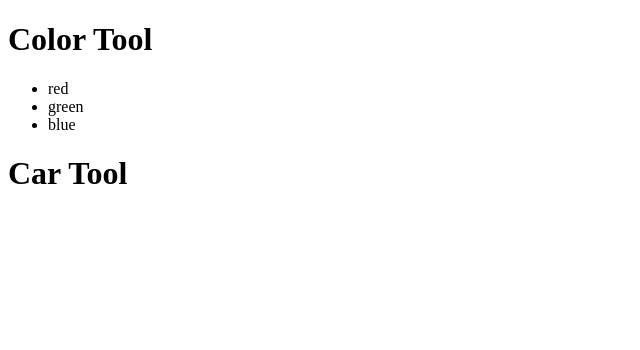
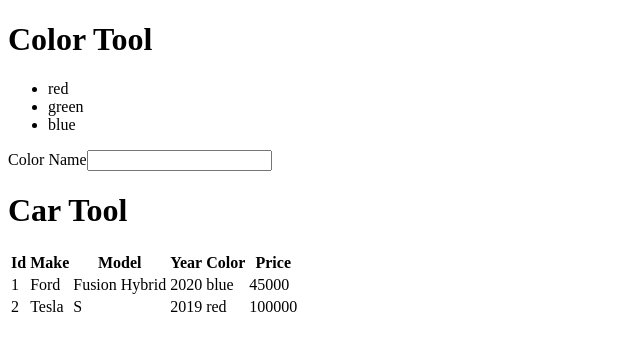
Before and after one commit to t4d-classes/react_12092020, a React (Create React App) app in the folder demo-app/: page / in a window 1280 px wide. Shown: the top 350 px of the page, without its empty margins (0-640 px from the left). Built offline with nearby package versions, Linux system fonts and the light colour scheme.

Commit message:
add code demos

```diff
--- /dev/null
+++ b/demo-app/src/components/CarTable.js
@@ -0,0 +1,42 @@
+import React from 'react';
+import PropTypes from 'prop-types';
+
+import { CarViewRow } from './CarViewRow';
+
+export function CarTable(props) {
+
+  return (
+    <table>
+      <thead>
+        <tr>
+          <th>Id</th>
+          <th>Make</th>
+          <th>Model</th>
+          <th>Year</th>
+          <th>Color</th>
+          <th>Price</th>
+        </tr>
+      </thead>
+      <tbody>
+        {props.cars.map(car => <CarViewRow key={car.id} car={car} />)}
+      </tbody>
+    </table>
+  );
+
+
+}
+
+CarTable.defaultProps = {
+  cars: [],
+};
+
+CarTable.propTypes = {
+  cars: PropTypes.arrayOf(PropTypes.shape({
+    id: PropTypes.number,
+    make: PropTypes.string,
+    model: PropTypes.string,
+    year: PropTypes.number,
+    color: PropTypes.string,
+    price: PropTypes.number,
+  })).isRequired,
+};
--- a/demo-app/src/components/CarTool.js
+++ b/demo-app/src/components/CarTool.js
@@ -1,9 +1,29 @@
 import React from 'react';
+import PropTypes from 'prop-types';
 
-export function CarTool() {
+import { ToolHeader } from './ToolHeader';
+import { CarTable } from './CarTable';
+
+export function CarTool(props) {
   return (
-    <header>
-      <h1>Car Tool</h1>
-    </header>
+    <>
+      <ToolHeader headerText="Car Tool" />
+      <CarTable cars={props.cars} />
+    </>
   );
 }
+
+CarTool.defaultProps = {
+  cars: [],
+};
+
+CarTool.propTypes = {
+  cars: PropTypes.arrayOf(PropTypes.shape({
+    id: PropTypes.number,
+    make: PropTypes.string,
+    model: PropTypes.string,
+    year: PropTypes.number,
+    color: PropTypes.string,
+    price: PropTypes.number,
+  })).isRequired,
+};
--- /dev/null
+++ b/demo-app/src/components/CarViewRow.js
@@ -0,0 +1,28 @@
+import React from 'react';
+import PropTypes from 'prop-types';
+
+export function CarViewRow(props) {
+
+  return (
+    <tr>
+      <td>{props.car.id}</td>
+      <td>{props.car.make}</td>
+      <td>{props.car.model}</td>
+      <td>{props.car.year}</td>
+      <td>{props.car.color}</td>
+      <td>{props.car.price}</td>
+    </tr>
+  );
+
+}
+
+CarViewRow.propTypes = {
+  car: PropTypes.shape({
+    id: PropTypes.number,
+    make: PropTypes.string,
+    model: PropTypes.string,
+    year: PropTypes.number,
+    color: PropTypes.string,
+    price: PropTypes.number,
+  })
+};
--- /dev/null
+++ b/demo-app/src/components/ColorForm.js
@@ -0,0 +1,30 @@
+import React, { useState } from 'react';
+
+export function ColorForm() {
+
+  // array destructuring
+  const [
+    colorForm, // state data
+    setColorForm, // a function which updates the state data and triggers a re-render
+  ] = useState({ name: '' } /* initial state of the form on the first render */);
+
+  const change = (e) => {
+
+    setColorForm({
+      name: e.target.value,
+    });
+
+  };
+
+  console.log(colorForm);
+
+  return (
+    <form>
+      <div>
+        <label htmlFor="color-name-input">Color Name</label>
+        <input type="text" id="color-name-input" value={colorForm.name} onChange={change} />
+      </div>
+    </form>
+  );
+
+}
--- /dev/null
+++ b/demo-app/src/components/ColorList.js
@@ -0,0 +1,25 @@
+import React from 'react';
+import PropTypes from 'prop-types';
+
+export function ColorList(props) {
+
+  return (
+    <ul>
+      {props.colors.map(color =>
+        <li key={color.id}>{color.name}</li>)}
+    </ul>
+  );
+
+}
+
+ColorList.defaultProps = {
+  colors: [],
+};
+
+ColorList.propTypes = {
+  colors: PropTypes.arrayOf(PropTypes.shape({
+    id: PropTypes.number,
+    name: PropTypes.string,
+    hexcode: PropTypes.string,
+  })).isRequired,
+};
--- a/demo-app/src/components/ColorTool.js
+++ b/demo-app/src/components/ColorTool.js
@@ -1,17 +1,18 @@
 import React from 'react';
 import PropTypes from 'prop-types';
+
+import { ToolHeader } from './ToolHeader';
+import { ColorList } from './ColorList';
+import { ColorForm } from './ColorForm';
+
 
 export function ColorTool(props) {
 
   return (
     <>
-      <header>
-        <h1>{props.headerText}</h1>
-      </header>
-      <ul>
-        {props.colors.map(color =>
-          <li key={color.id}>{color.name}</li>)}
-      </ul>
+      <ToolHeader headerText={props.headerText} />
+      <ColorList colors={props.colors} />
+      <ColorForm />
     </>
   )
 }
--- /dev/null
+++ b/demo-app/src/components/ToolHeader.js
@@ -0,0 +1,20 @@
+import React from 'react';
+import PropTypes from 'prop-types';
+
+export function ToolHeader(props) {
+
+  return (
+    <header>
+      <h1>{props.headerText}</h1>
+    </header>
+  );
+
+}
+
+ToolHeader.defaultProps = {
+  headerText: 'The Tool',
+};
+
+ToolHeader.propTypes = {
+  headerText: PropTypes.string.isRequired,
+};
--- a/demo-app/src/index.js
+++ b/demo-app/src/index.js
@@ -10,11 +10,16 @@
   { id: 3, name: 'blue', hexcode: '0000ff' },
 ];
 
+const carList = [
+  { id: 1, make: 'Ford', model: 'Fusion Hybrid', year: 2020, color: 'blue', price: 45000 },
+  { id: 2, make: 'Tesla', model: 'S', year: 2019, color: 'red', price: 100000 },
+];
+
 ReactDOM.render(
   <>
     {/* React.createElement(ColorTool, { colors: colorList }) */}
     <ColorTool colors={colorList} headerText="Color Tool"  />
-    <CarTool />
+    <CarTool cars={carList} />
   </>,
   document.querySelector('#root'),
 );
```
Also changed, not shown: 1 other file (tests, documents, lock files or other folders).
